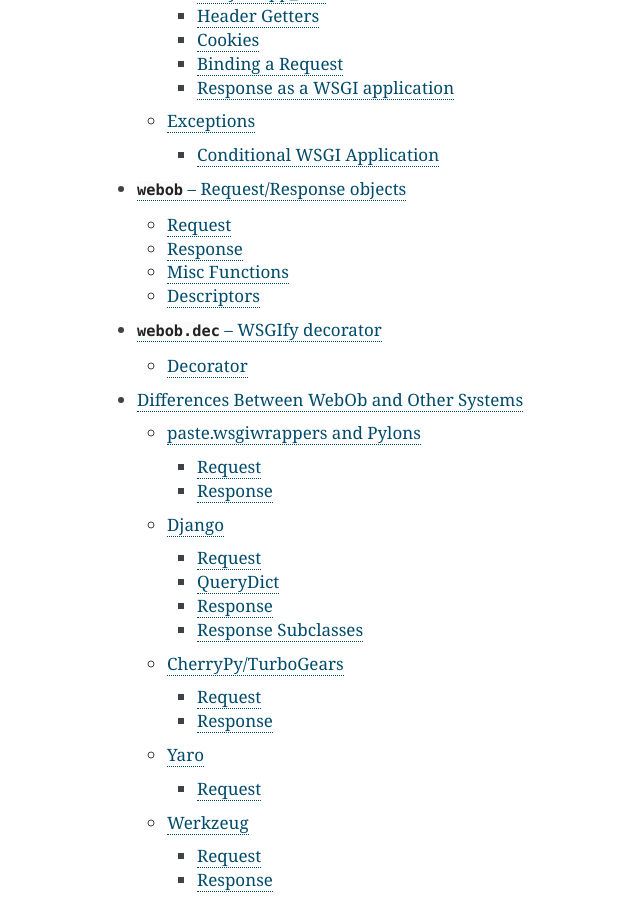
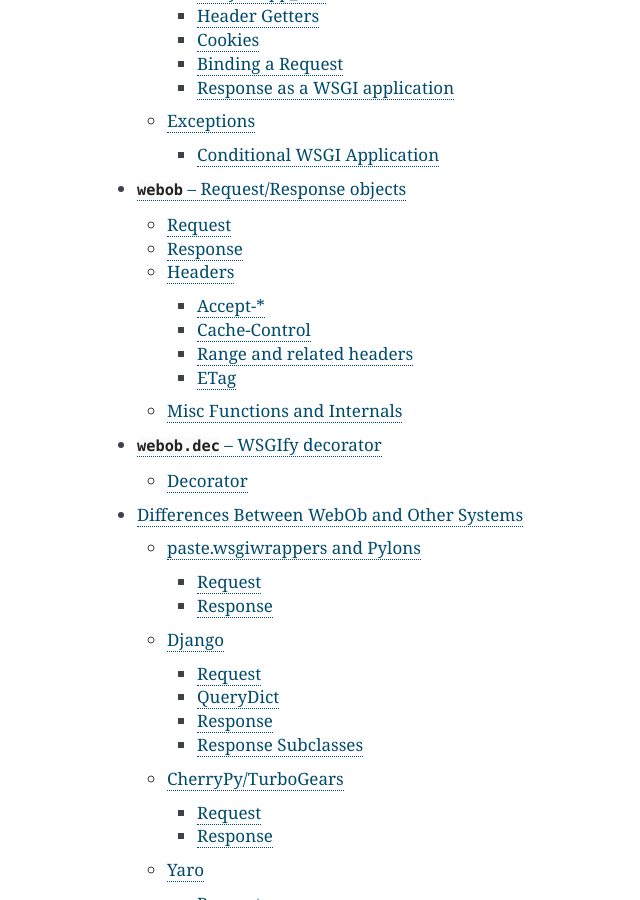
Before and after one commit to Pylons/webob, a Sphinx documentation site: the page built from docs/index.txt, in a window 1280 px wide and 900 px high, scrolled down 624 px. Shown: the whole window, without its empty margins (313-953 px from the left). Built offline with Sphinx 7.4.7, drawn with Linux system fonts in a browser that asks for light colours.

```diff
--- a/docs/modules/dec.txt
+++ b/docs/modules/dec.txt
@@ -7,3 +7,4 @@ Decorator
 ---------
 
 .. autoclass:: wsgify
+   :members:
--- a/docs/modules/webob.txt
+++ b/docs/modules/webob.txt
@@ -1,46 +1,58 @@
 :mod:`webob` -- Request/Response objects
 ========================================
-
-.. automodule:: webob
 
 Request
 -------
 
-.. autoclass:: Request
-
-.. automodule:: webob.acceptparse
-.. autoclass:: Accept
-.. autoclass:: MIMEAccept
-
-.. automodule:: webob.byterange
-.. autoclass:: Range
-
-.. automodule:: webob.cachecontrol
-.. autoclass:: CacheControl
-
-.. automodule:: webob.headers
-.. autoclass:: EnvironHeaders
-
-.. automodule:: webob.etag
-.. autoclass:: ETagMatcher
-.. autoclass:: IfRange
-
+.. autoclass:: webob.request.BaseRequest
+   :members:
 
 Response
 --------
 
-.. autoclass:: webob.Response
-
-.. autoclass:: webob.byterange.ContentRange
-
-.. autoclass:: webob.cachecontrol.CacheControl
-
-.. automodule:: webob.headers
-.. autoclass:: ResponseHeaders
+.. autoclass:: webob.response.Response
+   :members:
+.. autoclass:: webob.response.AppIterRange
+   :members:
 
 
-Misc Functions
---------------
+Headers
+-------
+
+Accept-*
+~~~~~~~~
+
+.. automodule:: webob.acceptparse
+.. autoclass:: Accept
+   :members:
+.. autoclass:: MIMEAccept
+   :members:
+
+Cache-Control
+~~~~~~~~~~~~~
+.. autoclass:: webob.cachecontrol.CacheControl
+   :members:
+
+Range and related headers
+~~~~~~~~~~~~~~~~~~~~~~~~~
+.. autoclass:: webob.byterange.Range
+   :members:
+.. autoclass:: webob.byterange.ContentRange
+   :members:
+.. autoclass:: webob.etag.IfRange
+   :members:
+
+ETag
+~~~~
+.. autoclass:: webob.etag.ETagMatcher
+   :members:
+
+
+
+
+
+Misc Functions and Internals
+----------------------------
 
 .. autofunction:: webob.html_escape
 
@@ -54,18 +66,26 @@ Misc Functions
    .. autoclass:: webob.month
    .. autoclass:: webob.year
 
-.. autoclass:: webob.response.AppIterRange
+.. autoclass:: webob.headers.ResponseHeaders
+   :members:
+.. autoclass:: webob.headers.EnvironHeaders
+   :members:
 
 .. automodule:: webob.multidict
 .. autoclass:: MultiDict
+   :members:
 .. autoclass:: UnicodeMultiDict
+   :members:
 .. autoclass:: NestedMultiDict
+   :members:
 .. autoclass:: NoVars
+   :members:
 
-.. automodule:: webob.cachecontrol
 .. autoclass:: webob.cachecontrol.UpdateDict
+   :members:
 
 
+.. comment:
    Descriptors
    -----------
 
```
Also changed, not shown: 7 other files. Lines whose indentation alone changed are shown as unchanged.
